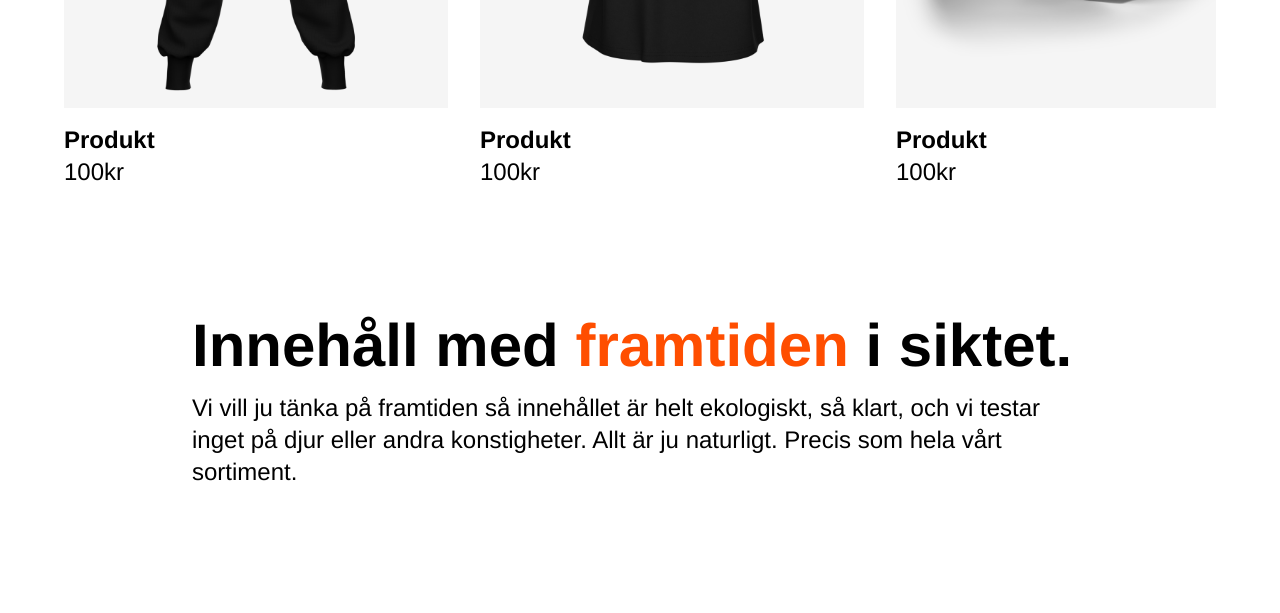
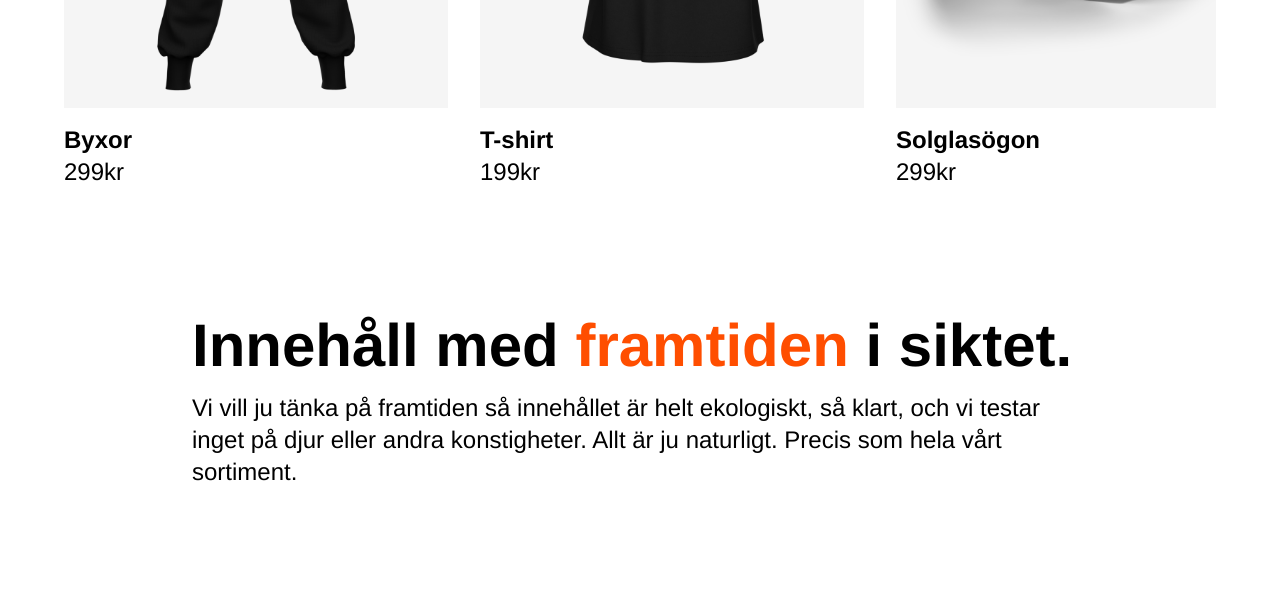
Before and after one commit to AxelEnghamre/Naturally, a website: page index.html in a window 1280 px wide. Shown: the part 1860-2473 px from the top of the page. Drawn offline with Linux system fonts and the light colour scheme.

Commit message:
updated product names

```diff
--- a/index.html
+++ b/index.html
@@ -209,31 +209,31 @@
                 <img id="pants" class="block max-w-xs sm:max-w-sm" src="assets/images/pants.png" alt="">
                 <video id="pants-video" class="hidden max-w-xs sm:max-w-sm" src="assets/images/pants.mkv" alt="" autoplay muted loop>
               </div>
-              <p class="sm:text-2xl font-bold">Produkt</p>
-              <p class="sm:text-2xl">100kr</p>
+              <p class="sm:text-2xl font-bold">Byxor</p>
+              <p class="sm:text-2xl">299kr</p>
             </div>
             <div class="w-80 sm:w-96 mr-6 sm:mr-8" id="carousel-item">
               <div class="bg-glass mb-4">
               <img id="t-shirt" class="max-w-xs sm:max-w-sm" src="assets/images/t-shirt.png" alt="">
               <video id="t-shirt-video" class="hidden max-w-xs sm:max-w-sm" src="assets/images/tshirt.mkv" alt="" autoplay muted loop>
               </div>
-              <p class="sm:text-2xl font-bold">Produkt</p>
-              <p class="sm:text-2xl">100kr</p>
+              <p class="sm:text-2xl font-bold">T-shirt</p>
+              <p class="sm:text-2xl">199kr</p>
             </div>
             <div class="w-80 sm:w-96 mr-6 sm:mr-8" id="carousel-item">
               <div class="bg-glass mb-4">
                 <img id="sunglasses" class="max-w-xs sm:max-w-sm" src="assets/images/sunglasses.png" alt="">
               </div>
-              <p class="sm:text-2xl font-bold">Produkt</p>
-              <p class="sm:text-2xl">100kr</p>
+              <p class="sm:text-2xl font-bold">Solglasögon</p>
+              <p class="sm:text-2xl">299kr</p>
             </div>
             <div class="w-80 sm:w-96 mr-6 sm:mr-8" id="carousel-item">
               <div class="bg-glass mb-4">
               <img id="balaclava" class="max-w-xs sm:max-w-sm" src="assets/images/Balaclava.png" alt="">
               <video id="balaclava-video" class="hidden max-w-xs sm:max-w-sm" src="assets/images/balaclava.mp4" alt="" autoplay muted loop>
             </div>
-              <p class="sm:text-2xl font-bold">Produkt</p>
-              <p class="sm:text-2xl">100kr</p>
+              <p class="sm:text-2xl font-bold">Balaclava</p>
+              <p class="sm:text-2xl">199kr</p>
             </div>
           </div>
         </div>
```
